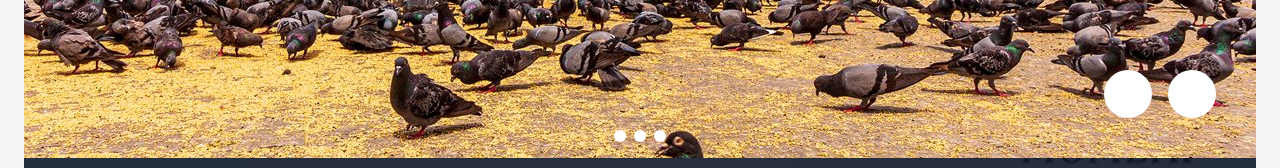
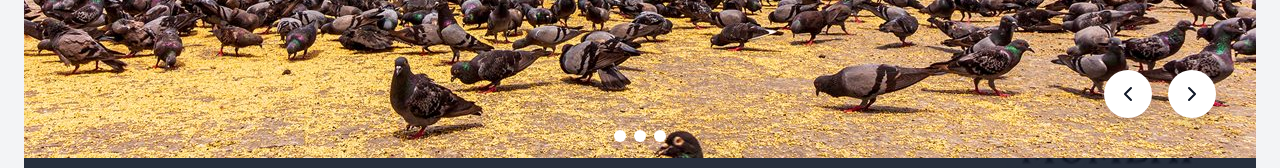
Before and after one commit to omkar454/CIVIC, a React (Vite) app in the folder client/: page / in a window 1280 px wide. Shown: the part 738-906 px from the top of the page. Built offline with nearby package versions, Linux system fonts and the light colour scheme.

Commit message:
Few more minor changes

```diff
--- a/client/src/pages/LandingPage.jsx
+++ b/client/src/pages/LandingPage.jsx
@@ -4,7 +4,7 @@ import Image2 from '../assets/image2.jpeg';
 import Image3 from '../assets/image3.jpeg';
 import Image4 from '../assets/hero1.jpeg';
 import imagebg from '../assets/imagebg.jpg';
-
+import Image5 from '../assets/image5.jpeg';
 // --- SVG Icons ---
 const MenuIcon = (props) => (
   <svg {...props} xmlns="http://www.w3.org/2000/svg" fill="none" viewBox="0 0 24 24" stroke="currentColor">
@@ -41,7 +41,7 @@ const heroSlides = [
     title: "Report, Track, and Resolve.",
   },
   {
-    image: Image3,
+    image: Image5,
     subtitle: "Building a Better Bandra, Together",
     title: "Your Voice Matters.",
   },
@@ -78,7 +78,7 @@ const Header = () => {
              <a href="/login" className="text-gray-700 font-medium px-6 py-3 rounded-md hover:bg-gray-100 transition duration-300">
               Login
             </a>
-            <a href="#" className="bg-green-600 text-white font-semibold px-6 py-3 rounded-md hover:bg-green-700 transition duration-300">
+            <a href="/login" className="bg-green-600 text-white font-semibold px-6 py-3 rounded-md hover:bg-green-700 transition duration-300">
               Report Issue
             </a>
           </div>
@@ -149,17 +149,29 @@ const Hero = () => {
                     </a>
                 </div>
 
+                {/* Navigation Arrows Fix for Visibility */}
                 <div className="absolute bottom-10 right-10 flex items-center gap-4">
-                    <button onClick={prevSlide} className="w-12 h-12 flex items-center justify-center rounded-full bg-white bg-opacity-10 hover:bg-opacity-20 transition">
-                        <ChevronLeftIcon className="h-6 w-6"/>
+                    <button
+                        onClick={prevSlide}
+                        className="w-12 h-12 flex items-center justify-center rounded-full bg-white bg-opacity-90 hover:bg-opacity-100 shadow-lg transition"
+                    >
+                        <ChevronLeftIcon className="h-6 w-6 text-gray-900" />
                     </button>
-                    <button onClick={nextSlide} className="w-12 h-12 flex items-center justify-center rounded-full bg-white bg-opacity-10 hover:bg-opacity-20 transition">
-                         <ChevronRightIcon className="h-6 w-6"/>
+                    <button
+                        onClick={nextSlide}
+                        className="w-12 h-12 flex items-center justify-center rounded-full bg-white bg-opacity-90 hover:bg-opacity-100 shadow-lg transition"
+                    >
+                        <ChevronRightIcon className="h-6 w-6 text-gray-900" />
                     </button>
                 </div>
-                 <div className="absolute bottom-4 left-1/2 -translate-x-1/2 flex gap-2">
+
+                <div className="absolute bottom-4 left-1/2 -translate-x-1/2 flex gap-2">
                     {heroSlides.map((_, index) => (
-                        <button key={index} onClick={() => setCurrentSlide(index)} className={`w-3 h-3 rounded-full transition-colors ${currentSlide === index ? 'bg-white' : 'bg-white bg-opacity-30'}`}></button>
+                        <button
+                            key={index}
+                            onClick={() => setCurrentSlide(index)}
+                            className={`w-3 h-3 rounded-full transition-colors ${currentSlide === index ? 'bg-white' : 'bg-white bg-opacity-30'}`}
+                        ></button>
                     ))}
                 </div>
             </div>
```
Also changed, not shown: client/src/assets/image5.jpeg (added), client/src/assets/image5.jpg (added).
